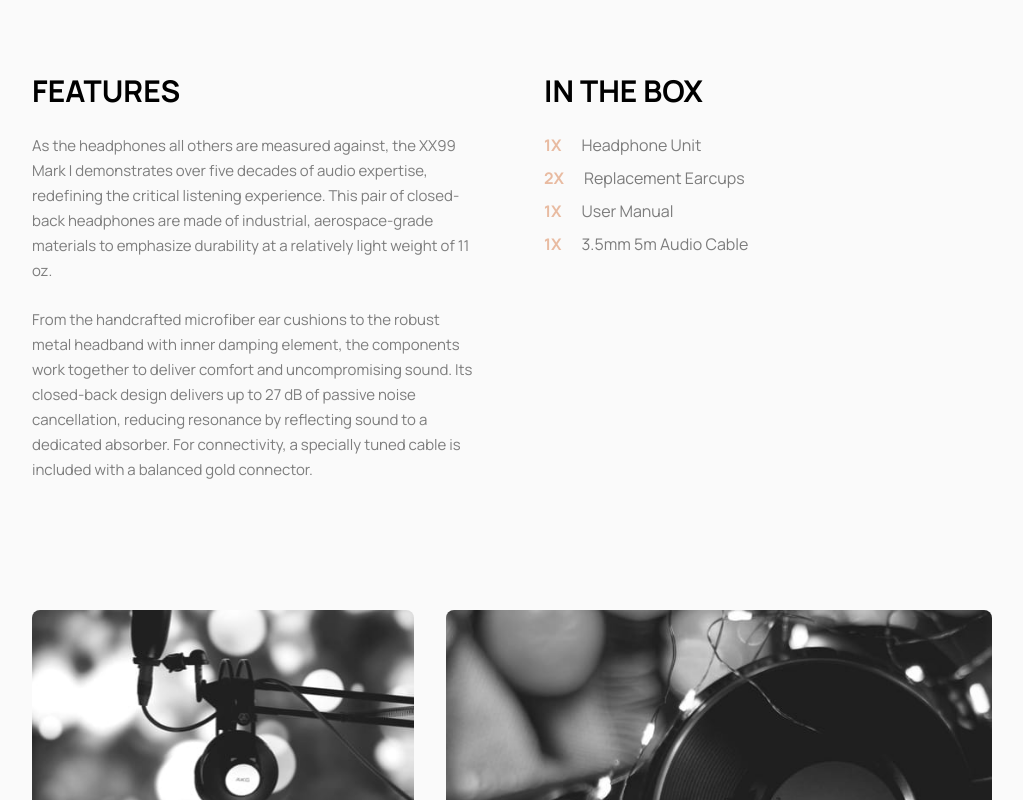
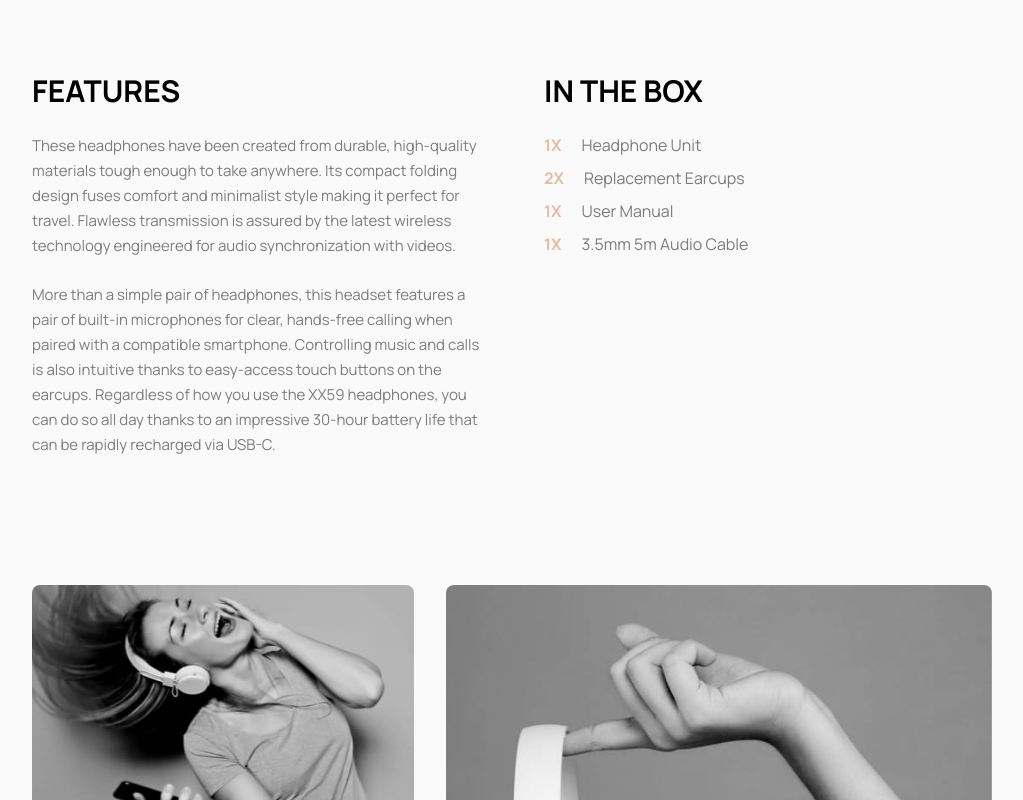
Before and after one commit to Jaymi-01/audiophile, a React (Vite) app: page /headphones/xx59 in a window 1280 px wide. Shown: the part 860-1660 px from the top of the page, without its empty margins (128-1151 px from the left). Built offline with nearby package versions, Linux system fonts and the light colour scheme.

Commit message:
completed the design

```diff
--- a/src/pages/headphones/XX59.tsx
+++ b/src/pages/headphones/XX59.tsx
@@ -2,15 +2,15 @@ import React, { useState, useEffect } from "react";
 import { Link, useNavigate } from "react-router-dom";
 import { FiPlus, FiMinus } from "react-icons/fi";
 import Headphones1 from "../../images/product-xx99-mark-two-headphones/desktop/image-category-page-preview.jpg";
-import Headphones2 from "../../images/product-xx99-mark-one-headphones/mobile/image-category-page-preview.png";
-import Headphones3 from "../../images/product-xx59-headphones/mobile/image-category-page-preview.jpg";
+import Headphones2 from "../../images/product-xx59-headphones/mobile/image-category-page-preview.jpg";
+import Headphones3 from "../../images/product-xx99-mark-one-headphones/mobile/image-category-page-preview.jpg";
 import Speaker from "../../images/product-zx9-speaker/mobile/image-product.jpg";
-import ManMobile from "../../images/product-xx99-mark-one-headphones/mobile/image-gallery-1.jpg";
-import Image1Mobile from "../../images/product-xx99-mark-one-headphones/mobile/image-gallery-2.jpg";
-import Image2Mobile from "../../images/product-xx99-mark-one-headphones/mobile/image-gallery-3.jpg";
-import ManDesktop from "../../images/product-xx99-mark-one-headphones/desktop/image-gallery-1.jpg";
-import Image1Desktop from "../../images/product-xx99-mark-one-headphones/desktop/image-gallery-2.jpg";
-import Image2Desktop from "../../images/product-xx99-mark-one-headphones/desktop/image-gallery-3.jpg";
+import ManMobile from "../../images/product-xx59-headphones/mobile/image-gallery-1.jpg";
+import Image1Mobile from "../../images/product-xx59-headphones/mobile/image-gallery-2.jpg";
+import Image2Mobile from "../../images/product-xx59-headphones/mobile/image-gallery-3.jpg";
+import ManDesktop from "../../images/product-xx59-headphones/desktop/image-gallery-1.jpg";
+import Image1Desktop from "../../images/product-xx59-headphones/desktop/image-gallery-2.jpg";
+import Image2Desktop from "../../images/product-xx59-headphones/desktop/image-gallery-3.jpg";
 import Footer from "../home/Footer";
 import Gadgets from "../home/Gadgets";
 
@@ -38,7 +38,7 @@ const XX59: React.FC = () => {
     title: "XX59 Headphones",
     description:
       "Enjoy your audio almost anywhere and customize it to your specific tastes with the XX59 headphones. The stylish yet durable versatile wireless headset is a brilliant companion at home or on the move.",
-    amount: "$ 1,750",
+    amount: "$ 899",
     link: "/cart/cart.jsx",
   };
 
@@ -133,20 +133,20 @@ const XX59: React.FC = () => {
             <div className="flex-1">
               <h2 className="text-3xl font-bold text-black mb-6">FEATURES</h2>
               <p className="text-black/50 text-[15px] leading-[25px] mb-6">
-                As the headphones all others are measured against, the XX99 Mark
-                I demonstrates over five decades of audio expertise, redefining
-                the critical listening experience. This pair of closed-back
-                headphones are made of industrial, aerospace-grade materials to
-                emphasize durability at a relatively light weight of 11 oz.
+                These headphones have been created from durable, high-quality
+                materials tough enough to take anywhere. Its compact folding
+                design fuses comfort and minimalist style making it perfect for
+                travel. Flawless transmission is assured by the latest wireless
+                technology engineered for audio synchronization with videos.
               </p>
               <p className="text-black/50 text-[15px] leading-[25px]">
-                From the handcrafted microfiber ear cushions to the robust metal
-                headband with inner damping element, the components work
-                together to deliver comfort and uncompromising sound. Its
-                closed-back design delivers up to 27 dB of passive noise
-                cancellation, reducing resonance by reflecting sound to a
-                dedicated absorber. For connectivity, a specially tuned cable is
-                included with a balanced gold connector.
+                More than a simple pair of headphones, this headset features a
+                pair of built-in microphones for clear, hands-free calling when
+                paired with a compatible smartphone. Controlling music and calls
+                is also intuitive thanks to easy-access touch buttons on the
+                earcups. Regardless of how you use the XX59 headphones, you can
+                do so all day thanks to an impressive 30-hour battery life that
+                can be rapidly recharged via USB-C.
               </p>
             </div>
 
@@ -211,7 +211,7 @@ const XX59: React.FC = () => {
                 XX99 MARK II
               </h3>
               <Link
-                to="/xx99mark2"
+                to="/headphones/xx99-mark-ii"
                 className="inline-block bg-accent text-white py-3 px-8 rounded-lg hover:bg-secondary transition-colors font-bold tracking-wider text-sm"
               >
                 SEE PRODUCT
@@ -227,10 +227,10 @@ const XX59: React.FC = () => {
                 />
               </div>
               <h3 className="text-lg font-bold tracking-wide mt-6 mb-4">
-                XX59
+                XX99 MARK I
               </h3>
               <Link
-                to="/xx59"
+                to="/headphones/xx99-mark-i"
                 className="inline-block bg-accent text-white py-3 px-8 rounded-lg hover:bg-secondary transition-colors font-bold tracking-wider text-sm"
               >
                 SEE PRODUCT
```
